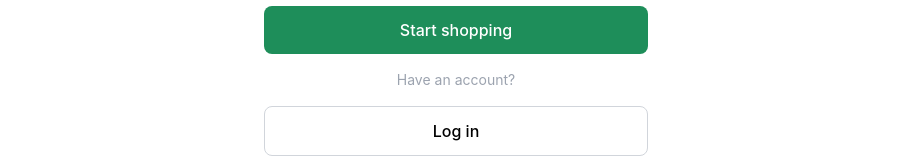
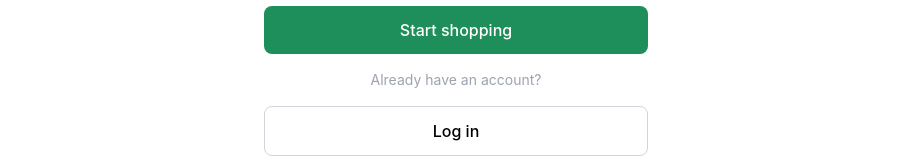
Before and after one commit to gunpanaa-lab/grocery_delivery_platform, a React (Create React App) app in the folder frontend/: page / in a window 1280 px wide. Shown: the part 469-629 px from the top of the page, without its empty margins (184-1095 px from the left). Built offline with nearby package versions, Linux system fonts and the light colour scheme; no server answers; the HTML template or start-up script is replaced by a standard one.

Commit message:
Update Home.jsx
Just for test

```diff
--- a/frontend/src/pages/Home.jsx
+++ b/frontend/src/pages/Home.jsx
@@ -17,7 +17,7 @@ export default function Home() {
       >
         Start shopping
       </Link>
-      <p className="text-sm text-gray-400 mb-4">Have an account?</p>
+      <p className="text-sm text-gray-400 mb-4">Already have an account?</p>
       <Link
         to="/login"
         className="w-full max-w-sm border border-gray-300 py-3 rounded-lg mb-3 font-medium"
```
